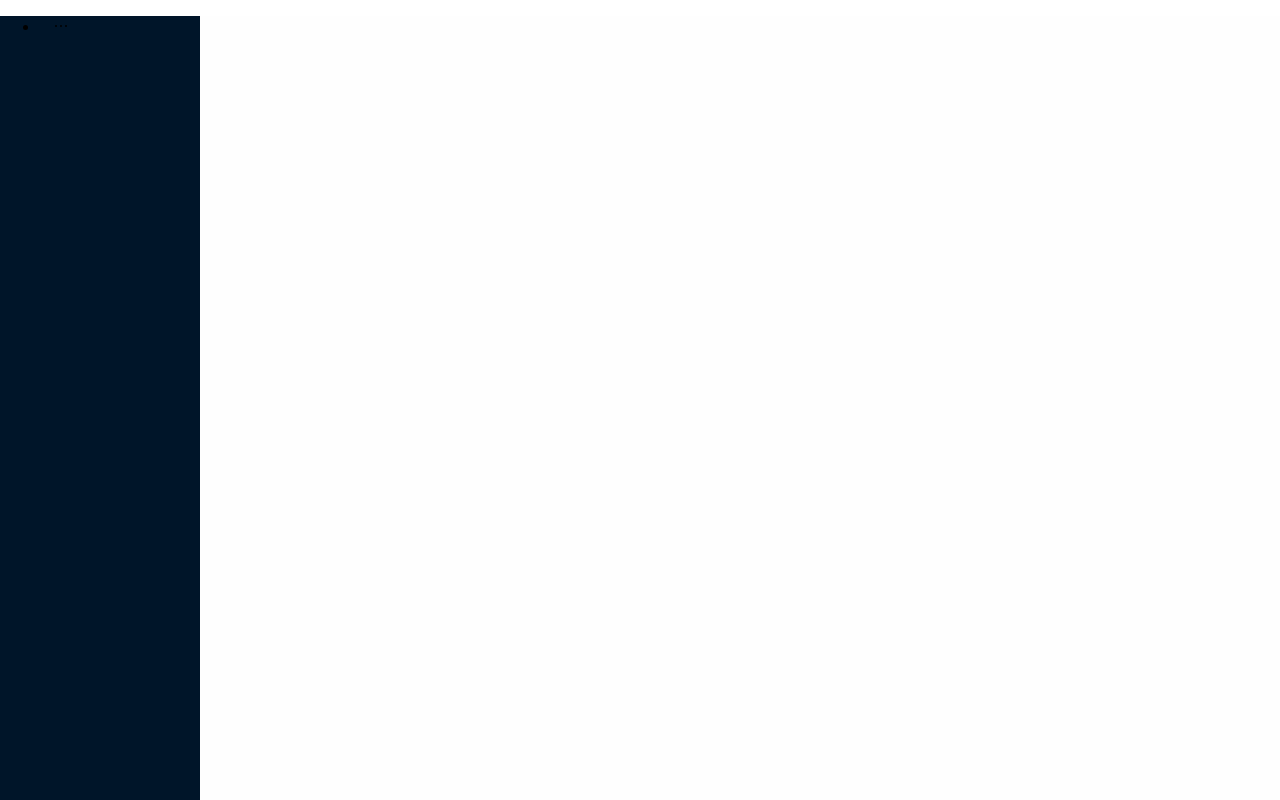
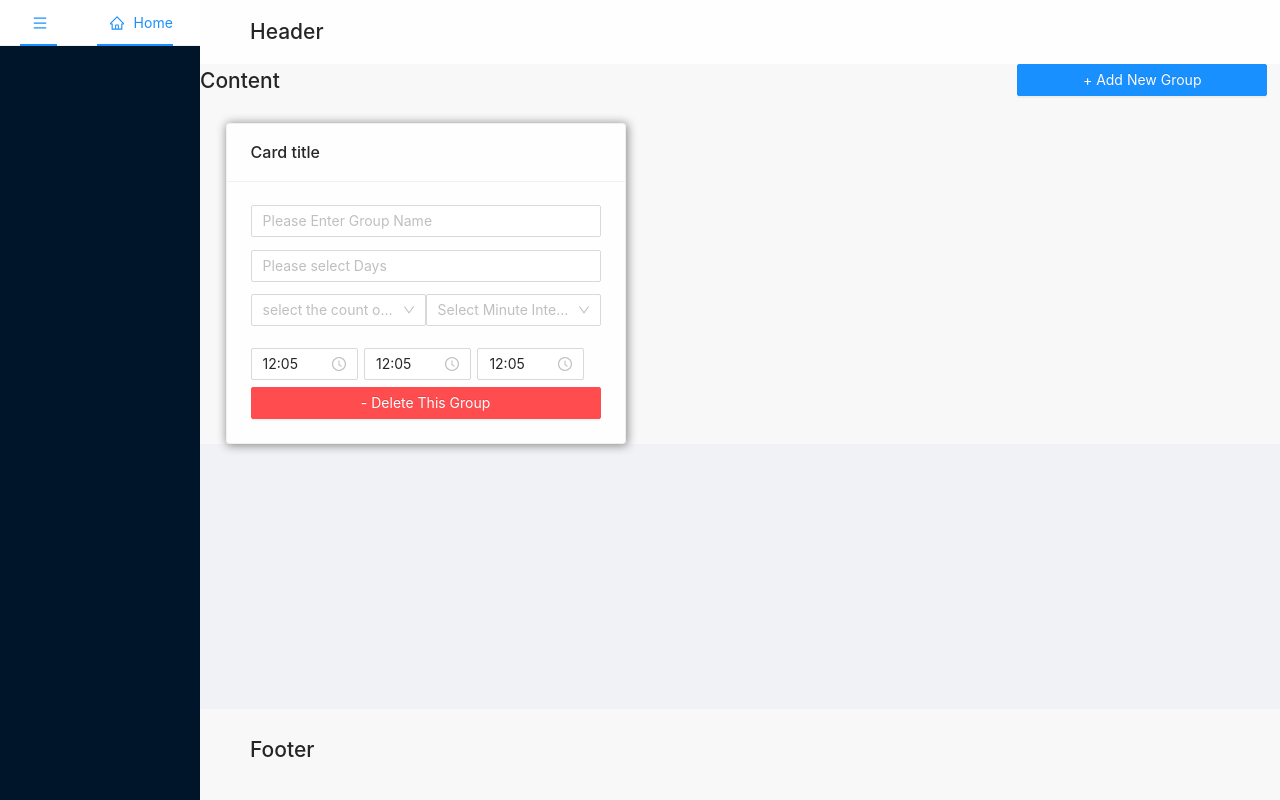
Before and after one commit to feyzaerat/v_tracking, a React (Create React App) app: page / in a window 1280 px wide. Shown: the top 800 px of the page. Built offline with nearby package versions, Linux system fonts and the light colour scheme.

Commit message:
"add-btn"

```diff
--- a/src/App.css
+++ b/src/App.css
@@ -1,3 +1,4 @@
+@import '~antd/dist/antd.css';
 .App{
   margin:0 auto;
   height: max-content;
@@ -146,7 +147,11 @@ svg{
   border-color: #53A828;
   opacity: 75%;
 }
-
+.add-btn{
+  position: fixed!important;
+  top:5vw!important;
+  right: 1vw!important;
+}
 
 
 
```
